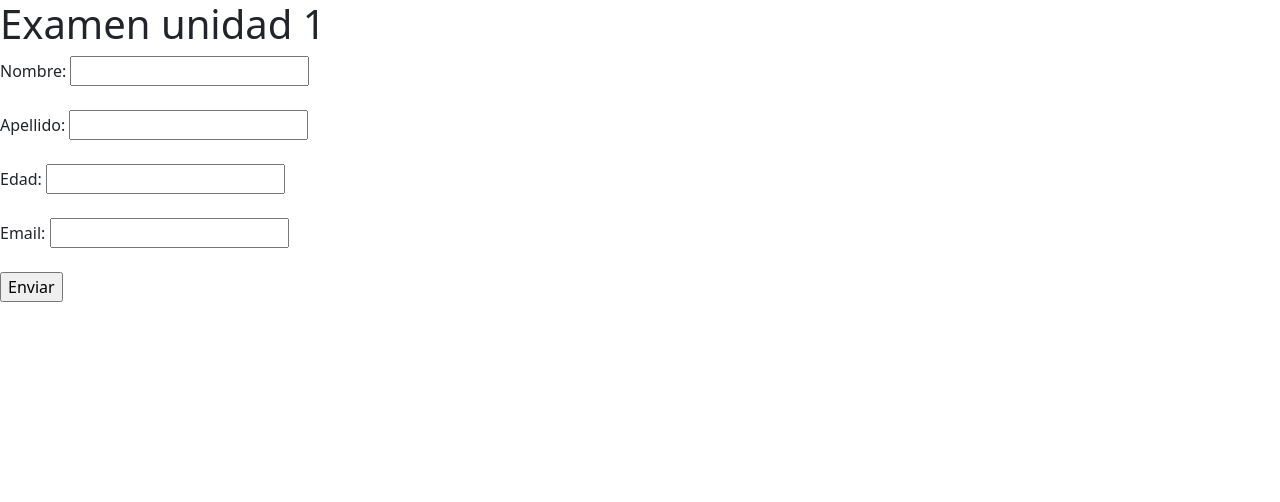
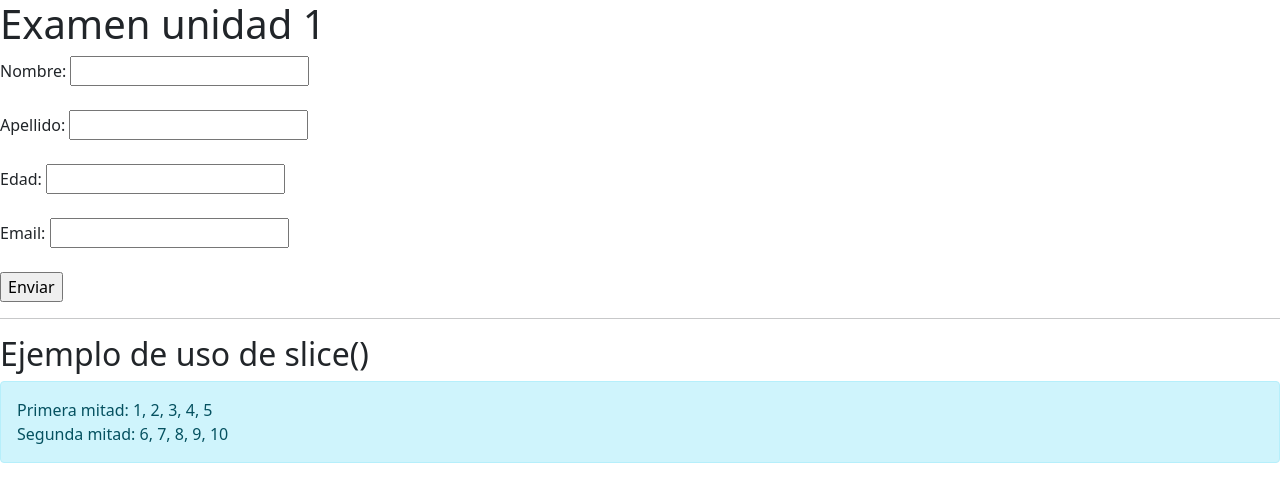
Before and after one commit to lunaera/ExamenUnidad1, a plain HTML site: page index.html in a window 1280 px wide. Drawn offline with nearby package versions, Linux system fonts and the light colour scheme.

Commit message:
codigo agrergado

```diff
--- a/index.html
+++ b/index.html
@@ -28,6 +28,22 @@
 
         <input type="submit" value="Enviar">
     </form>
+
+    <hr>
+
+    <h2>Ejemplo de uso de slice()</h2>
+    <p id="resultado" class="alert alert-info"></p>
+    </div>
+
+    <script>
+        const arreglo = [1, 2, 3, 4, 5, 6, 7, 8, 9, 10];
+        const mitad1 = arreglo.slice(0, arreglo.length / 2);
+        const mitad2 = arreglo.slice(arreglo.length / 2);
+
+        document.getElementById("resultado").innerHTML =
+            "Primera mitad: " + mitad1.join(", ") + "<br>" +
+            "Segunda mitad: " + mitad2.join(", ");
+    </script>
 </body>
 
 </html>
```
